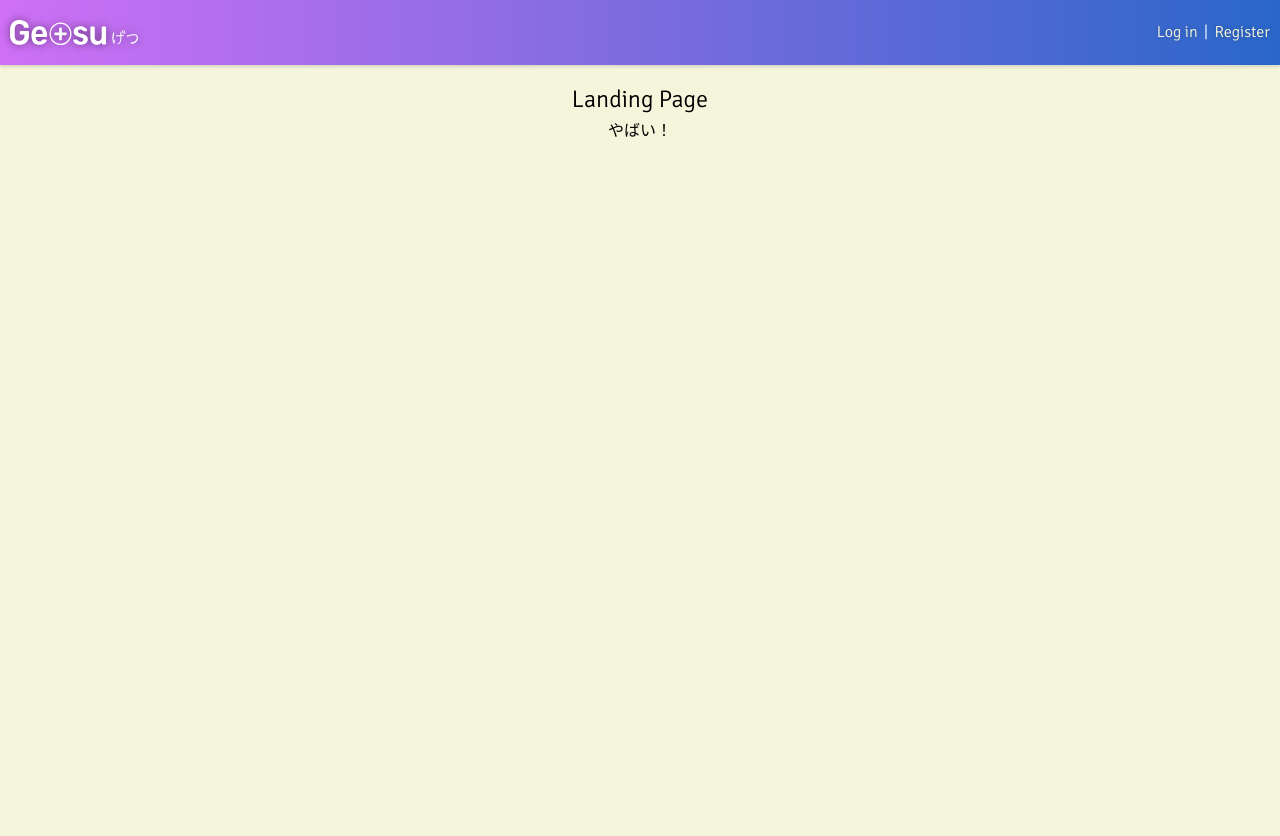
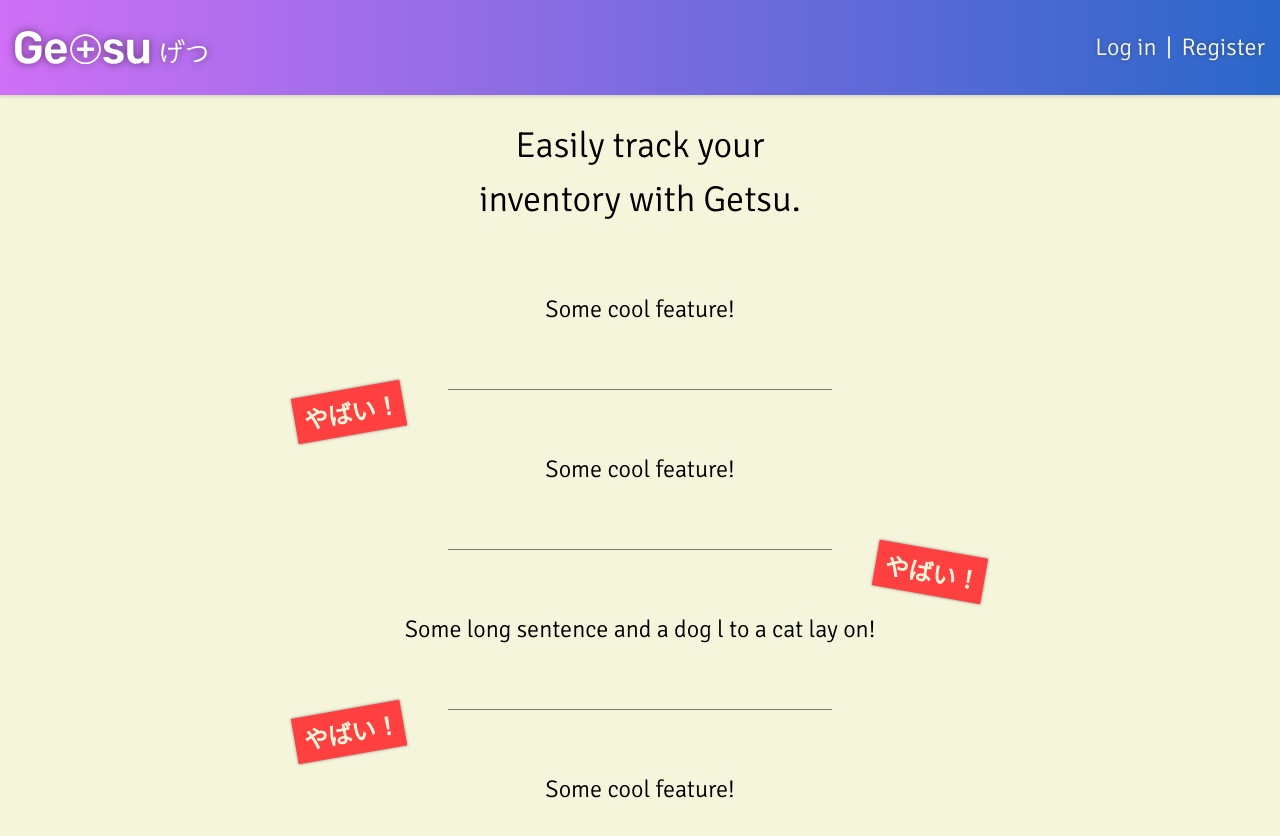
Before and after one commit to kevinwei00/getsu-client, a React (Create React App) app: page / in a window 1280 px wide. Shown: the top 836 px of the page. Before the commit the page ends 800 px from the top, so only its background shows below. Built offline with nearby package versions, Linux system fonts and the light colour scheme.

Commit message:
update logo, setup progressive enhancement, fill out landing page

```diff
--- a/src/components/App.css
+++ b/src/components/App.css
@@ -1,13 +1,23 @@
 /***********************************************
-  Class Selector Globals
+  Global heights
 ************************************************/
+
+#root {
+  height: 100vh;
+}
+
+.App__main,
+.App__main section {
+  height: 100%;
+}
 
 /***********************************************
   App
 ************************************************/
 
-.App__main > section {
-  margin-top: 1rem;
+.App__main section {
+  margin: 0 auto;
+  padding-top: 1rem;
 }
 
 .AppNav {
@@ -23,6 +33,10 @@
   align-items: center;
 }
 
+.AppNav__item {
+  white-space: nowrap;
+}
+
 .AppNav__item + .AppNav__item {
   margin-left: 0.4rem;
   color: white;
@@ -36,32 +50,77 @@
 }
 
 .AppNav__logo {
-  width: 128px;
+  width: 8rem;
   -webkit-filter: drop-shadow(0 0 4px rgba(0, 0, 0, 0.5));
   filter: drop-shadow(0 0 4px rgba(0, 0, 0, 0.5));
   margin: 0.65rem 0;
 }
 
-.AppLanding {
-  display: flex;
-  flex-direction: column;
-  align-items: center;
+.AppLanding > header {
+  height: fit-content;
+  margin-bottom: 2px;
 }
 
-.AppLanding__section {
-  font-family: 'Sawarabi Gothic', sans-serif;
+.AppLanding__features {
+  height: 20vh;
+  display: flex;
+  align-items: center;
+  justify-content: center;
+  position: relative;
+}
+
+.AppLanding__features__text {
+  width: 70%;
+  text-align: center;
+}
+
+/* Features bottom border */
+.AppLanding__features:nth-child(2)::after,
+.AppLanding__features:nth-child(3)::after,
+.AppLanding__features:nth-child(4)::after {
+  content: '';
+  position: absolute;
+  bottom: 0;
+  box-shadow: 0 1px 0 rgba(0, 0, 0, 0.5);
+  height: 1px;
+  width: 40%;
+}
+
+.AppLanding__features:nth-child(even) .yabai-badge {
+  right: 0;
+  -webkit-transform: rotate(10deg);
+  transform: rotate(10deg);
+}
+
+.AppLanding__features:nth-child(odd) .yabai-badge {
+  left: 0;
+  -webkit-transform: rotate(-10deg);
+  transform: rotate(-10deg);
 }
 
 /***********************************************
   Misc
 ************************************************/
 
+.yabai-badge {
+  position: absolute;
+  top: 0;
+  font-family: 'Sawarabi Gothic', sans-serif;
+  font-weight: bolder;
+  color: beige;
+  background-color: rgb(255, 64, 64);
+  box-shadow: 0 0 3px rgba(0, 0, 0, 0.5);
+  padding: 0.2rem 0.2rem 0.2rem 0.4rem;
+  display: flex;
+  align-items: center;
+  justify-content: center;
+}
+
 .react-numeric-input {
   width: 100%;
 }
 
 .error-display {
-  font-weight: bolder;
   color: red;
   text-align: center;
   display: flex;
@@ -222,3 +281,33 @@
 .call-to-action--themed {
   background: linear-gradient(45deg, #cf70f6 0%, #cf70f6 30%, #755dfa 100%);
 }
+
+/***********************************************
+  Progressive Enhancement
+************************************************/
+
+@media screen and (min-width: 320px) {
+  .App__main section {
+    max-width: 90%;
+  }
+}
+
+@media screen and (min-width: 768px) {
+  .AppLanding__features:nth-child(even) .yabai-badge {
+    right: 14%;
+  }
+
+  .AppLanding__features:nth-child(odd) .yabai-badge {
+    left: 14%;
+  }
+
+  html {
+    font-size: 150%;
+  }
+}
+
+@media screen and (min-width: 1025px) {
+  .App__main section {
+    max-width: 40rem;
+  }
+}
--- a/src/components/AppLanding.js
+++ b/src/components/AppLanding.js
@@ -9,9 +9,29 @@ export default class AppLanding extends Component {
     const LandingPage = (
       <section className="AppLanding">
         <header>
-          <h1>Landing Page</h1>
+          <h1>
+            Easily track your
+            <br />
+            inventory with Getsu.
+          </h1>
         </header>
-        <div className="AppLanding__section">やばい！</div>
+        <div className="AppLanding__features">
+          <div className="AppLanding__features__text">Some cool feature!</div>
+        </div>
+        <div className="AppLanding__features">
+          <div className="yabai-badge">やばい！</div>
+          <div className="AppLanding__features__text">Some cool feature!</div>
+        </div>
+        <div className="AppLanding__features">
+          <div className="yabai-badge">やばい！</div>
+          <div className="AppLanding__features__text">
+            Some long sentence and a dog l to a cat lay on!
+          </div>
+        </div>
+        <div className="AppLanding__features">
+          <div className="yabai-badge">やばい！</div>
+          <div className="AppLanding__features__text">Some cool feature!</div>
+        </div>
       </section>
     );
 
--- a/src/components/Inventory.css
+++ b/src/components/Inventory.css
@@ -11,7 +11,7 @@
 }
 
 .Inventory__add-button {
-  margin-left: 0.75rem;
+  margin: 3px 0.75rem;
   font-size: 1.5rem;
   width: 3rem;
   height: 3rem;
--- a/src/components/Item.css
+++ b/src/components/Item.css
@@ -8,6 +8,7 @@
 }
 
 .Item:hover {
+  padding: 0 1rem;
   box-shadow: 0 -1px 0 rgba(0, 0, 0, 0.1), 0 1px 0 rgba(0, 0, 0, 0.1),
     1px 0 0 rgba(0, 0, 0, 0.1), -1px 0 0 rgba(0, 0, 0, 0.1), 0 0 10px rgba(0, 0, 0, 0.1);
 }
@@ -18,7 +19,6 @@
 }
 
 .Item__container {
-  margin: 0 1.5rem;
   padding-bottom: 0.5rem;
   display: flex;
   flex-direction: column;
@@ -26,7 +26,6 @@
 
 .Item__name {
   color: black;
-  font-weight: 400;
   overflow: hidden;
 }
 
--- a/src/components/ItemDetail.js
+++ b/src/components/ItemDetail.js
@@ -161,6 +161,7 @@ export default class ItemDetail extends Component {
                     },
                     'input:not(.form-control)': {
                       borderRadius: '0.25rem',
+                      padding: '0.35rem 0.7rem',
                     },
                     btn: {
                       background: 'rgb(226, 226, 226)',
--- a/src/index.css
+++ b/src/index.css
@@ -75,9 +75,19 @@ select {
   Selector Globals
 ************************************************/
 
+html {
+  font-size: 16px;
+}
+
 body {
   font-family: 'Signika', sans-serif;
   background-color: beige;
+}
+
+h1,
+h2,
+h3 {
+  font-weight: 300;
 }
 
 a {
@@ -109,10 +119,7 @@ button + button {
 
 section header {
   text-align: center;
-}
-
-section header h1 {
-  font-weight: 400;
   padding: 0 1rem;
   overflow: hidden;
+  min-height: fit-content;
 }
```
Also changed, not shown: src/assets/GetsuLogo.svg.
